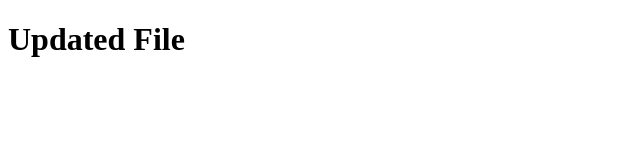
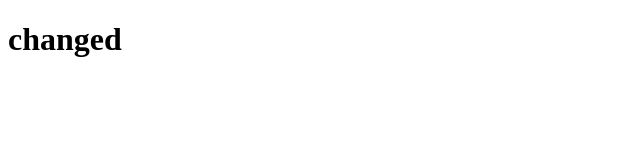
Before and after one commit to danishsk4/scaling-dollop, a plain HTML site: page index.html in a window 1280 px wide. Shown: the whole page, without its empty margins (0-640 px from the left). Drawn offline with Linux system fonts and the light colour scheme.

Commit message:
3rd commit

```diff
--- a/index.html
+++ b/index.html
@@ -6,6 +6,6 @@
     <title>Document</title>
 </head>
 <body>
-    <h1>Updated File</h1>
+    <h1>changed</h1>
 </body>
 </html>
```
